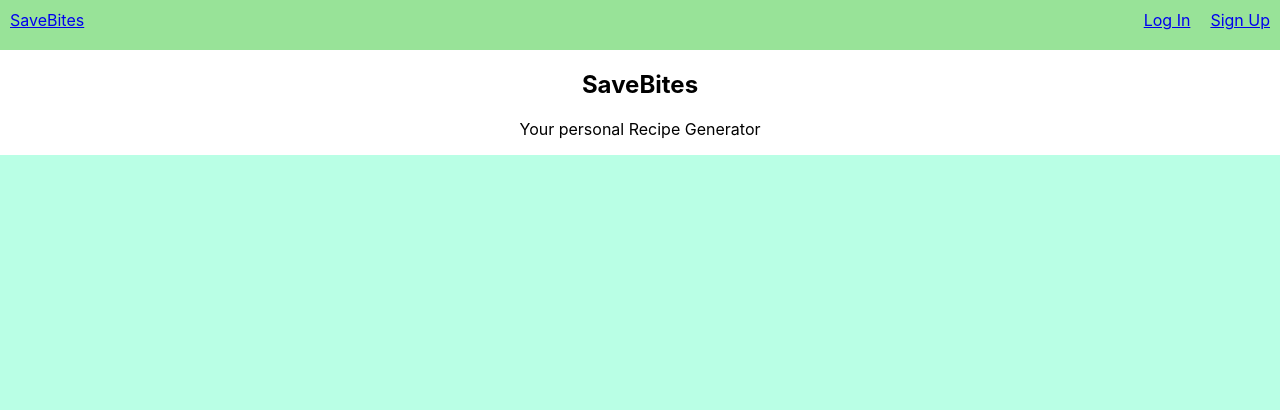
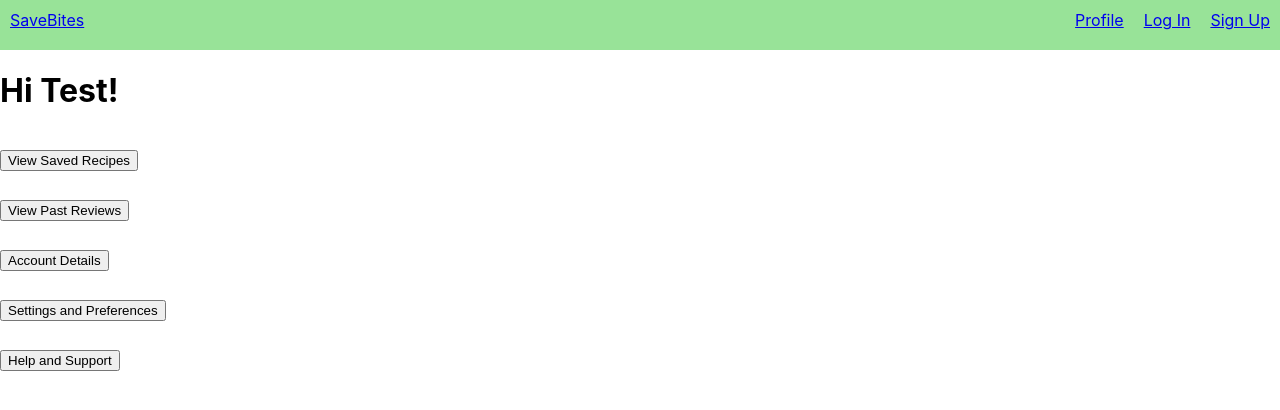
Before and after one commit to Devansh-Ojha/SaveBites, a React (Create React App) app in the folder frontend/: page /profile in a window 1280 px wide. Shown: the top 410 px of the page. Built offline with nearby package versions, Linux system fonts and the light colour scheme.

Commit message:
simple user profile page

```diff
--- a/frontend/src/App.js
+++ b/frontend/src/App.js
@@ -4,6 +4,7 @@ import Signup from './Signup.js';
 import logo from './logo.svg';
 import './App.css';
 import Login from './Login.js'
+import UserProfile from './UserProfile.js'
 import { BrowserRouter as Router, Routes, Route } from 'react-router-dom'
 
 function App() {
@@ -15,17 +16,18 @@ function App() {
       <div className="App">
 
         <Navbar />
-        <Hero />
+        {/*<Hero />
         <header className="App-header">
           <p>
           </p>
-        </header>
+        </header>*/}
 
       </div>
       <Routes>
         <Route path="/" element={<Hero />}></Route>
         <Route path="/login" element={<Login />}></Route>
         <Route path="/signup" element={<Signup />}></Route>
+        <Route path="/profile" element={<UserProfile name={"Test"}/>}></Route>
       </Routes>
     </Router>
   );
--- a/frontend/src/Navbar.js
+++ b/frontend/src/Navbar.js
@@ -14,6 +14,9 @@ export default function NavBar() {
 					<span style={{float: "right", margin: "10px"}}>
 						<Link to="/login">Log In</Link>
 					</span>
+					<span style={{float: "right", margin: "10px"}}>
+						<Link to="/profile">Profile</Link>
+					</span>
 				</div>
 			</nav>
 		</>
--- /dev/null
+++ b/frontend/src/UserProfile.js
@@ -0,0 +1,88 @@
+import { useReducer } from 'react';
+
+function reducer(state, action) {
+	if (state == action.type) {
+		return "";
+	}
+	return action.type;
+}
+
+export default function UserProfile({name}) {
+	const [state, dispatch] = useReducer(reducer, "");
+
+	const testRecipes = ["hamburger", "rice"];
+	const testReviews = ["hamburger was good", "rice was dry"];
+	const testEmail = "somebody@example.com";
+	const testTheme = "Light Mode"
+
+	const elements = {
+		"": <div></div>,
+		"recipes": <div style={{float: "right", margin: "100px"}}>
+						Recipes:
+						<ul>
+							<li>{testRecipes[0]}</li>
+							<li>{testRecipes[1]}</li>
+						</ul>
+
+					</div>,
+		"reviews": <div style={{float: "right", margin: "100px"}}>
+						Reviews:
+						<ul>
+							<li>{testReviews[0]}</li>
+							<li>{testReviews[1]}</li>
+						</ul>
+
+					</div>,
+		"details": <div style={{float: "right", margin: "100px"}}>
+						Account Details:
+						<p>Email: {testEmail}</p>
+					</div>,
+		"settings": <div style={{float: "right", margin: "100px"}}>
+						Settings and Preferences:
+						<p>Theme: {testTheme}</p>
+					</div>,
+		"help": <div style={{float: "right", margin: "100px"}}>
+						Help:
+					</div>,
+	}
+
+	return (
+		<>
+			<h1>Hi {name}!</h1>
+
+			<button style={{position: "absolute", top: "150px"}} onClick={() => {
+				dispatch({type: "recipes"})
+			}}>
+				View Saved Recipes
+			</button>
+
+			<button style={{position: "absolute", top: "200px"}} onClick={() => {
+				dispatch({type: "reviews"})
+			}}>
+				View Past Reviews
+			</button>
+
+			<button style={{position: "absolute", top: "250px"}} onClick={() => {
+				dispatch({type: "details"})
+			}}>
+				Account Details
+			</button>
+
+			<button style={{position: "absolute", top: "300px"}} onClick={() => {
+				dispatch({type: "settings"})
+			}}>
+				Settings and Preferences
+			</button>
+
+			<button style={{position: "absolute", top: "350px"}} onClick={() => {
+				dispatch({type: "help"})
+			}}>
+				Help and Support
+			</button>
+
+			{ elements[state] }
+
+
+		</>
+	)
+}
```
